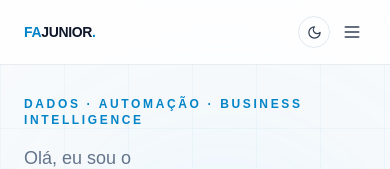
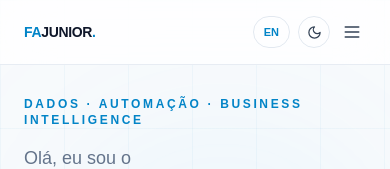
Before and after one commit to flavianojr1/flaviano-portfolio, a Next.js app: page / in a window 390 px wide. Shown: the top 169 px of the page. Built offline with nearby package versions, Linux system fonts and the light colour scheme.

Commit message:
feat: adicionar botao de idioma EN/PT visivel no header mobile

```diff
--- a/src/app/page.tsx
+++ b/src/app/page.tsx
@@ -163,6 +163,14 @@ export default function Home() {
 
           {/* Mobile Actions */}
           <div className="flex items-center gap-2 md:hidden">
+            {/* Mobile Language Switcher direto no header */}
+            <button
+              onClick={() => changeLocale(locale === 'pt' ? 'en' : 'pt')}
+              className="flex h-8 items-center justify-center rounded-full border border-slate-200 px-2.5 font-mono text-[11px] font-bold text-sky-600 transition hover:bg-sky-50 dark:border-white/15 dark:text-cyan dark:hover:bg-cyan/10"
+              aria-label="Alternar idioma"
+            >
+              {locale === 'pt' ? 'EN' : 'PT'}
+            </button>
             <button
               onClick={toggleTheme}
               className="flex h-8 w-8 items-center justify-center rounded-full border border-slate-200 text-slate-700 transition dark:border-white/15 dark:text-cyan"
```
